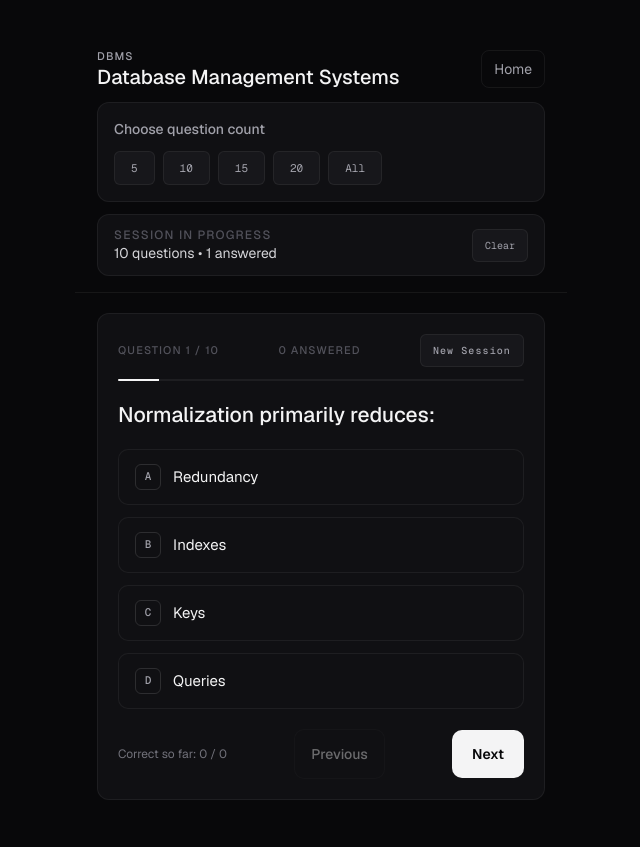
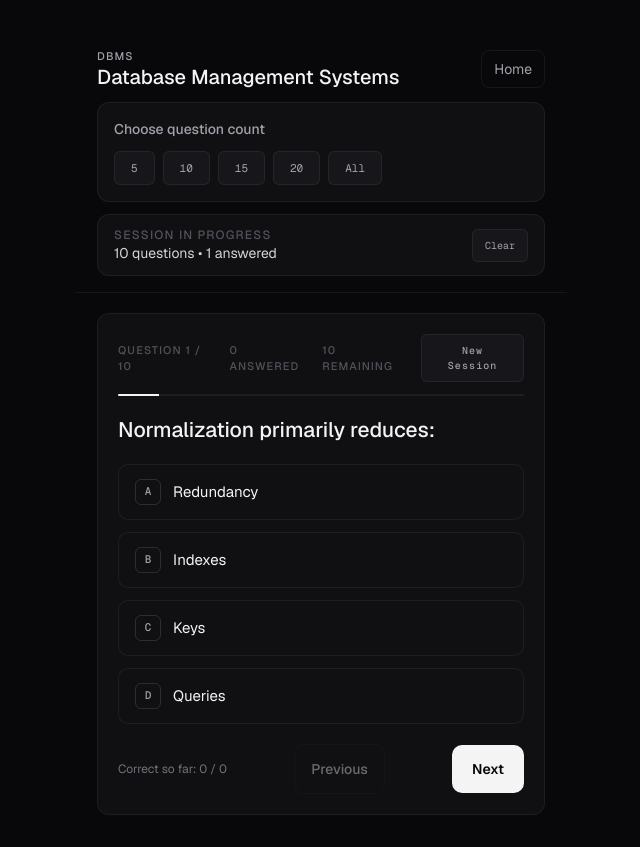
Before and after one commit to rohith-0099/CCW_MCQ_WEBSITE, a Next.js app: page /practice/DBMS in a window 1280 px wide. Both pictures are taken after a click on the button "10". Shown: the whole page, without its empty margins (319-959 px from the left). Built offline with nearby package versions, Linux system fonts and the light colour scheme.

Commit message:
Show remaining count in practice

```diff
--- a/src/app/practice/[subject]/page.tsx
+++ b/src/app/practice/[subject]/page.tsx
@@ -264,6 +264,7 @@ export default function PracticePage({ params }: { params: { subject: string } }
                 Question {session.currentIndex + 1} / {session.questionIds.length}
               </span>
               <span>{answeredCount} answered</span>
+              <span>{session.questionIds.length - answeredCount} remaining</span>
               <button
                 onClick={() => createSession(session.count)}
                 className="rounded-md border border-white/[0.06] bg-surface2 px-3 py-2 font-mono text-[10px] text-zinc-400 transition hover:border-white/[0.12] hover:text-zinc-100"
```
